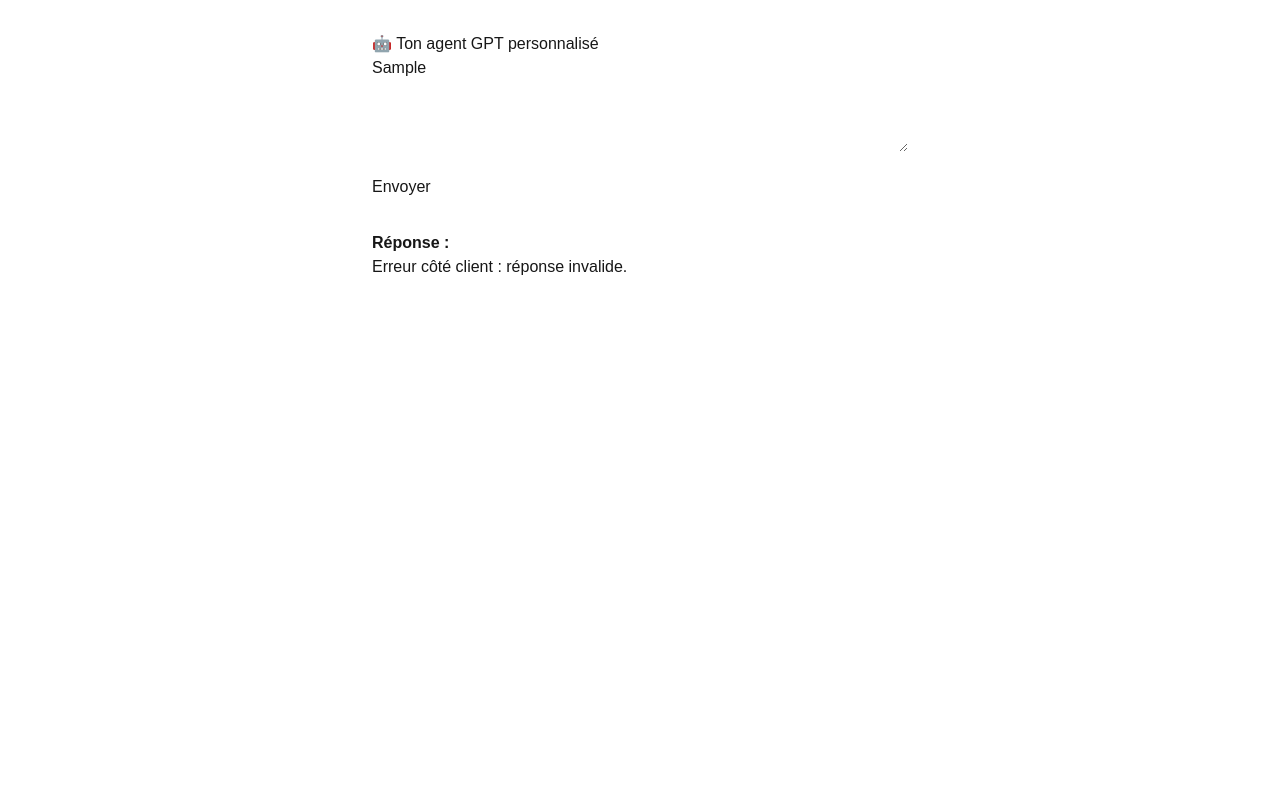
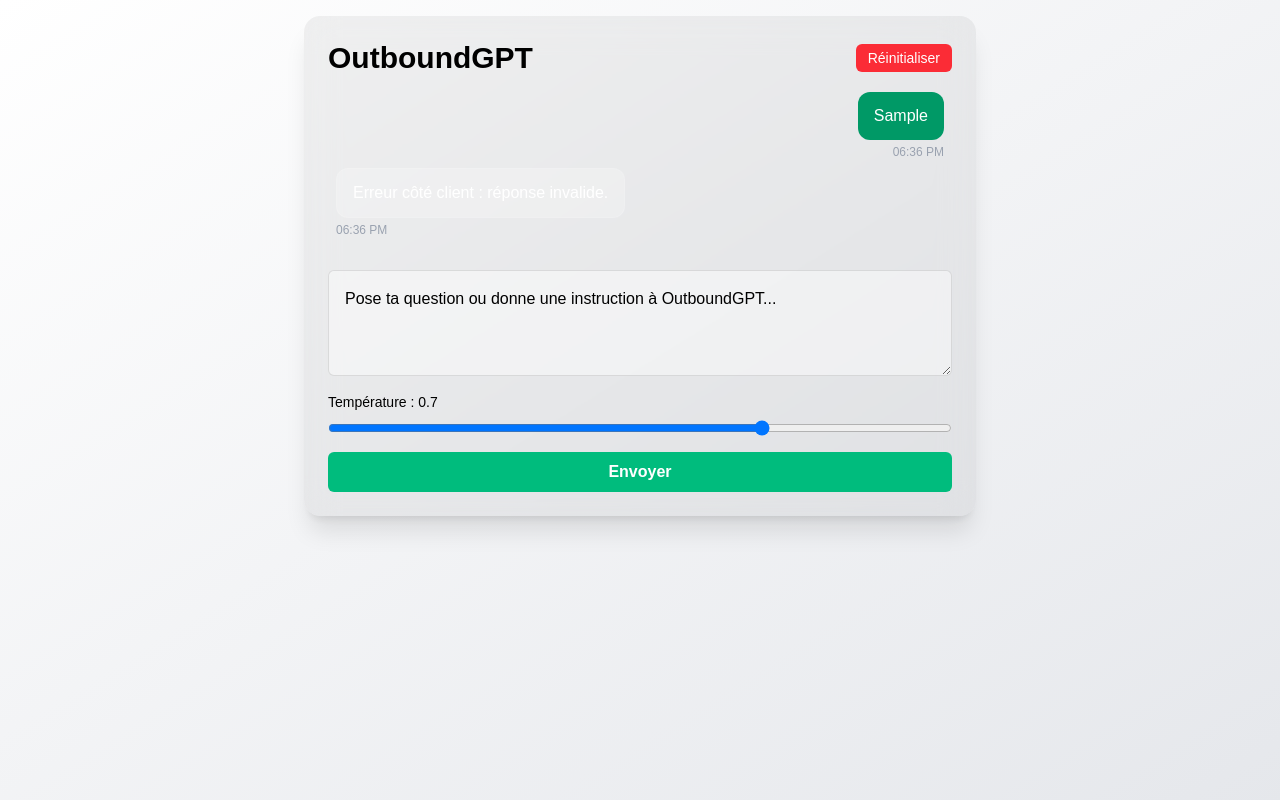
Before and after one commit to damientilman/ai-bot, a Next.js app: page / in a window 1280 px wide. Both pictures are taken after typing "Sample" into the empty fields and a click on the button "Envoyer". Built offline with nearby package versions, Linux system fonts and the light colour scheme; no server answers.

Commit message:
✨ UI Gemini-style avec timestamps et reset

```diff
--- a/app/api/agent/route.js
+++ b/app/api/agent/route.js
@@ -6,20 +6,24 @@ const openai = new OpenAI({
 
 export async function POST(req) {
   try {
-    const { message } = await req.json();
+    const body = await req.json();
+    const { message, temperature } = body;
 
     const completion = await openai.chat.completions.create({
       model: 'gpt-4o',
       messages: [
-        { role: 'system', content: 'Tu es un agent utile, drôle et synthétique.' },
+        {
+          role: 'system',
+          content: `Tu es OutboundGPT, tu es un expert en outbound marketing B2C et tu crées et optimises les subject lines, pre-headers, introductions et blocs de contenu qui te seront donnés. Tu travailles pour Newpharma, une entreprise de pharmacie en ligne. Tu donnes des réponses claires, orientées résultats afin de rendre des copy modernes, captivants et adaptés à nos cibles (GenZ, Jeunes Mamans, Seniors qui aiment prendre soin de leur santé). Tu veilles à demander à chaque démarrage de conversation la thématique de la campagne ciblée par l'utilisateur et tu fais en sorte d'améliorer ou de créer ce qui est demandé. Réponds dans un style expert, avenant, proche des gens mais en restant professionnel et accessible. Lorsque tu développes des hooks qu'ils soient en subject line, pre-header, intro, ou autre bloc, veilles toujours à utiliser des biais psychologiques marketing forts pour développer l'attractivité de la thématique et/ou du bloc demandé. Tu dois également faire attention à utiliser les éléments de scarcity, urgency ou fomo lorsque possible. Fais en sorte de respecter le langage pharmaceutique en n'utilisant pas de mots qui sur-promettent, faussent la perception réelle des produits ou de la thématique mise en avant.`
+        },
         { role: 'user', content: message },
       ],
-      temperature: 0.7,
+      temperature: temperature || 0.7,
       top_p: 0.95,
       max_tokens: 800,
     });
 
-    const reply = completion.choices?.[0]?.message?.content || 'Erreur de réponse du modèle';
+    const reply = completion.choices?.[0]?.message?.content || "Erreur de réponse du modèle";
 
     return new Response(
       JSON.stringify({ reply }),
--- a/app/page.tsx
+++ b/app/page.tsx
@@ -1,56 +1,112 @@
-'use client';
+"use client";
 
-import React, { useState } from 'react';
+import React, { useState } from "react";
 
 export default function Page() {
-  const [message, setMessage] = useState('');
-  const [reply, setReply] = useState('');
+  const [message, setMessage] = useState("");
+  const [reply, setReply] = useState("");
   const [loading, setLoading] = useState(false);
+  const [temperature, setTemperature] = useState(0.7);
+  const [history, setHistory] = useState<{ role: string; content: string; timestamp: string }[]>([]);
 
   const handleSubmit = async (e: React.FormEvent) => {
     e.preventDefault();
+    if (!message.trim()) return;
+
     setLoading(true);
-    setReply('');
+    const now = new Date().toLocaleTimeString([], { hour: '2-digit', minute: '2-digit' });
+    const userMessage = { role: 'user', content: message, timestamp: now };
+    setHistory((prev) => [...prev, userMessage]);
+    setMessage("");
 
     try {
-      const res = await fetch('/api/agent', {
-        method: 'POST',
-        headers: { 'Content-Type': 'application/json' },
-        body: JSON.stringify({ message }),
+      const res = await fetch("/api/agent", {
+        method: "POST",
+        headers: { "Content-Type": "application/json" },
+        body: JSON.stringify({ message, temperature }),
       });
 
       const text = await res.text();
-      console.log('Réponse brute :', text);
       const data = JSON.parse(text);
-      setReply(data.reply || 'Pas de réponse reçue.');
+      const botReply = { role: 'assistant', content: data.reply || "Pas de réponse reçue.", timestamp: new Date().toLocaleTimeString([], { hour: '2-digit', minute: '2-digit' }) };
+      setHistory((prev) => [...prev, botReply]);
     } catch (err) {
-      console.error('Erreur frontend :', err);
-      setReply("Erreur côté client : réponse invalide.");
+      console.error("Erreur frontend :", err);
+      const errorReply = { role: 'assistant', content: "Erreur côté client : réponse invalide.", timestamp: new Date().toLocaleTimeString([], { hour: '2-digit', minute: '2-digit' }) };
+      setHistory((prev) => [...prev, errorReply]);
     } finally {
       setLoading(false);
     }
   };
 
+  const resetConversation = () => {
+    setHistory([]);
+    setMessage("");
+    setReply("");
+  };
+
   return (
-    <main style={{ padding: '2rem', fontFamily: 'Arial', maxWidth: 600, margin: 'auto' }}>
-      <h1>🤖 Ton agent GPT personnalisé</h1>
-      <form onSubmit={handleSubmit}>
+    <main className="min-h-screen bg-gradient-to-br from-white to-gray-200 dark:from-slate-900 dark:to-slate-700 text-black dark:text-white flex flex-col items-center p-4">
+      <div className="bg-black/5 dark:bg-white/10 backdrop-blur-lg p-6 rounded-2xl w-full max-w-2xl shadow-xl flex flex-col gap-4">
+        <div className="flex justify-between items-center">
+          <h1 className="text-3xl font-bold text-center">OutboundGPT</h1>
+          <button onClick={resetConversation} className="text-sm bg-red-500 hover:bg-red-600 text-white px-3 py-1 rounded-md">Réinitialiser</button>
+        </div>
+
+        <div className="flex flex-col gap-2 max-h-[60vh] overflow-y-auto px-2">
+          {history.map((msg, i) => (
+            <div key={i} className={`flex flex-col ${msg.role === 'user' ? 'items-end' : 'items-start'}`}>
+              <div
+                className={`px-4 py-3 rounded-xl max-w-[80%] whitespace-pre-wrap ${
+                  msg.role === 'user'
+                    ? 'bg-emerald-600 text-white'
+                    : 'bg-white/20 text-white border border-white/10'
+                }`}
+              >
+                {msg.content}
+              </div>
+              <span className="text-xs text-gray-400 mt-1">{msg.timestamp}</span>
+            </div>
+          ))}
+          {loading && (
+            <div className="self-start px-4 py-3 rounded-xl bg-white/20 text-white border border-white/10">
+              OutboundGPT est en train de rédiger...
+            </div>
+          )}
+        </div>
+
+        <form onSubmit={handleSubmit} className="flex flex-col gap-4 mt-4">
           <textarea
+            className="w-full p-4 rounded-md bg-white/40 dark:bg-white/20 border border-black/10 dark:border-white/30 text-black dark:text-white placeholder-black dark:placeholder-white focus:outline-none focus:ring focus:ring-emerald-400"
+            rows={3}
             value={message}
             onChange={(e) => setMessage(e.target.value)}
-          rows={4}
-          style={{ width: '100%', marginBottom: '1rem' }}
-          placeholder="Pose ta question ici..."
+            placeholder="Pose ta question ou donne une instruction à OutboundGPT..."
           />
-        <button type="submit" disabled={loading}>
-          {loading ? 'Chargement...' : 'Envoyer'}
+
+          <div className="flex flex-col gap-2">
+            <label htmlFor="temp" className="text-sm font-medium">Température : {temperature}</label>
+            <input
+              id="temp"
+              type="range"
+              min="0"
+              max="1"
+              step="0.01"
+              value={temperature}
+              onChange={(e) => setTemperature(parseFloat(e.target.value))}
+              className="w-full"
+            />
+          </div>
+
+          <button
+            type="submit"
+            disabled={loading}
+            className="bg-emerald-500 hover:bg-emerald-600 transition font-semibold py-2 px-4 rounded-md text-white disabled:opacity-50"
+          >
+            {loading ? "Chargement..." : "Envoyer"}
           </button>
         </form>
-      {reply && (
-        <div style={{ marginTop: '2rem', whiteSpace: 'pre-wrap' }}>
-          <strong>Réponse :</strong><br />{reply}
       </div>
-      )}
     </main>
   );
 }
```
Lines whose indentation alone changed are shown as unchanged.
